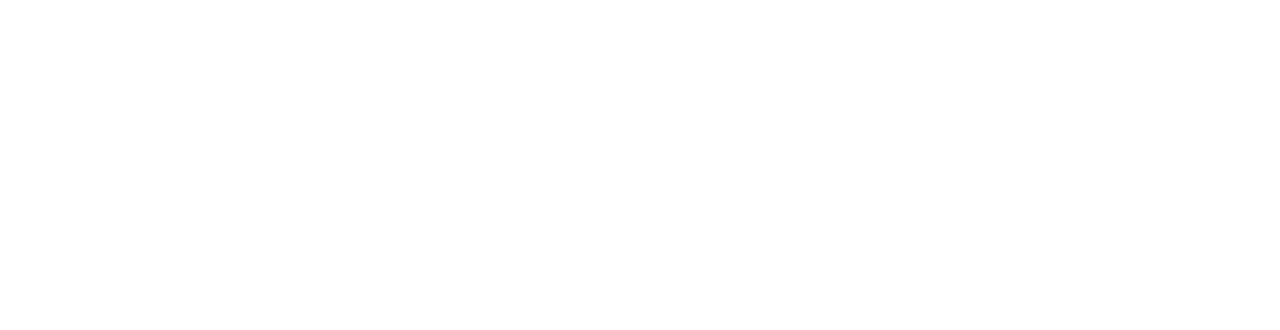
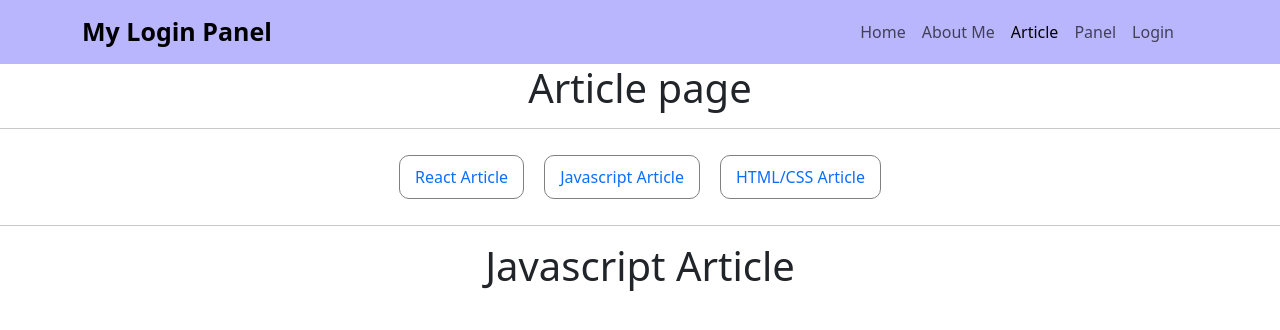
Before and after one commit to JafarSoltani9/React, a React (Create React App) app in the folder spa-panel-project/: page /article/js in a window 1280 px wide. Before the commit this address had no page. Shown: the top 330 px of the page. Built offline with nearby package versions, Linux system fonts and the light colour scheme.

Commit message:
working with the article page

```diff
--- a/spa-panel-project/src/App.js
+++ b/spa-panel-project/src/App.js
@@ -1,24 +1,10 @@
-import { BrowserRouter, Route, Routes } from "react-router-dom"
-import Home from './pages/home/Home'
-import About from './pages/about/About'
-import Article from './pages/article/Article'
-import Login from './pages/login/Login'
-import Panel from './pages/panel/Panel'
-import Course from './pages/course/Course'
+import { useRoutes } from "react-router-dom"
 
+import routes from './routes'
 function App() {
-  return (
-    <BrowserRouter>
-      <Routes>
-        <Route path="/" element={<Home/>} />
-        <Route path="/about" element={<About/>} />
-        <Route path="/article" element={<Article/>} />
-        <Route path="/Login" element={<Login/>} />
-        <Route path="/panel" element={<Panel/>} />
-        <Route path="/course/:courseId" element={<Course/>} />
-      </Routes>
-    </BrowserRouter>
-  )
+
+  let router = useRoutes(routes)
+  return router
 }
 
 export default App
--- a/spa-panel-project/src/index.js
+++ b/spa-panel-project/src/index.js
@@ -3,8 +3,11 @@
 import './index.css';
 import App from './App';
 import 'bootstrap/dist/css/bootstrap.min.css'
+import { BrowserRouter } from 'react-router-dom';
 
 const root = ReactDOM.createRoot(document.getElementById('root'))
 root.render(
-    <App/>
+    <BrowserRouter>
+        <App/>
+    </BrowserRouter>
 )
--- a/spa-panel-project/src/pages/article/Article.css
+++ b/spa-panel-project/src/pages/article/Article.css
@@ -0,0 +1,13 @@
+.articleWrapper {
+    text-align: center;
+}
+.btn-container{
+    padding: 20px 0;
+}
+.linkBtn {
+    text-decoration: none;
+    border: 1px solid gray;
+    padding: 10px 15px;
+    border-radius: 10px;
+    margin: 0 10px;
+}
--- a/spa-panel-project/src/pages/article/Article.js
+++ b/spa-panel-project/src/pages/article/Article.js
@@ -1,9 +1,21 @@
+import { Link, Outlet } from 'react-router-dom'
 import MyNavbar from '../../components/navbar/Navbar'
+import './Article.css'
 function Article () {
     return (
-        <div>
+        <div className='articleWrapper'>
             <MyNavbar />
             <h1>Article page</h1>
+            <hr />
+
+            <div className='btn-container'>
+                <Link to='react' className='linkBtn'>React Article</Link>
+                <Link to='js' className='linkBtn'>Javascript Article</Link>
+                <Link to='html-css' className='linkBtn'>HTML/CSS Article</Link>
+            </div>
+            <hr />
+
+            <Outlet/>
         </div>
     )
 }
--- a/spa-panel-project/src/pages/panel/Panel.js
+++ b/spa-panel-project/src/pages/panel/Panel.js
@@ -4,7 +4,7 @@
     return (
         <div>
             <MyNavbar />
-            <h1>Panel page</h1>
+            <h1 style={{textAlign: 'center'}}>Panel page</h1>
         </div>
     )
 }
--- /dev/null
+++ b/spa-panel-project/src/routes.js
@@ -0,0 +1,20 @@
+import Home from './pages/home/Home'
+import About from './pages/about/About'
+import Article from './pages/article/Article'
+import Login from './pages/login/Login'
+import Panel from './pages/panel/Panel'
+import Course from './pages/course/Course'
+const routes = [
+    {path: '/', element: <Home/>},
+    {path: '/about', element: <About/>},
+    {path: '/article/*', element: <Article/> , children : [
+      {path:'react',  element: <h1>React Article</h1>},
+      {path: 'js', element: <h1>Javascript Article</h1>},
+      {path: 'html-css', element: <h1>HTML/CSS Article</h1>}
+
+    ]},
+    {path: '/login', element: <Login/>},
+    {path: '/panel', element: <Panel/>},
+    {path: '/course/:courseId', element: <Course/>},
+]
+export default routes
```
Also changed, not shown: 1 other file (tests, documents, lock files or other folders).
